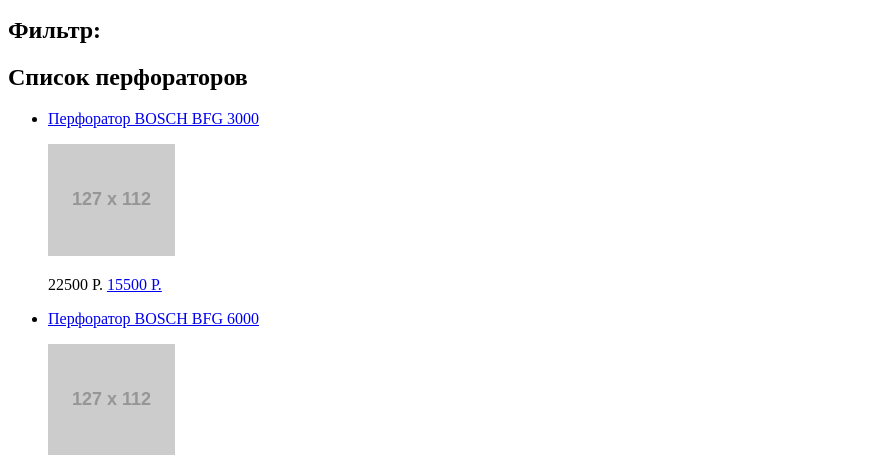
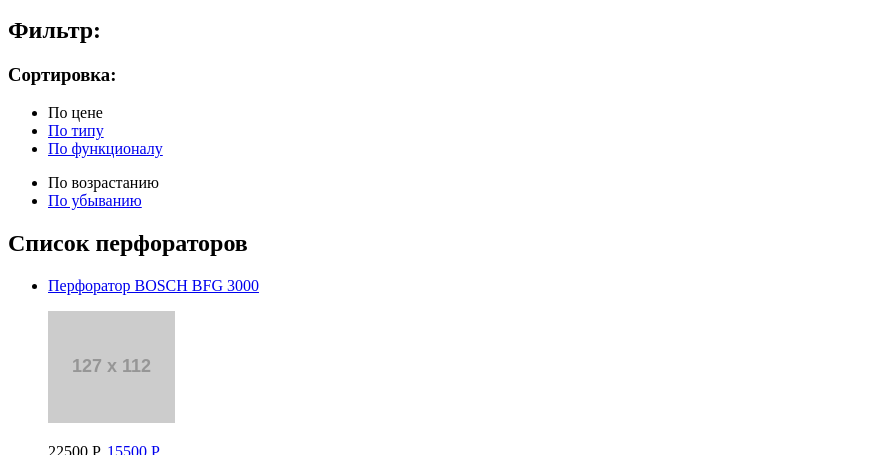
Before and after one commit to zelenskiy2207/854459-technomart, a plain HTML site: page catalog.html in a window 1280 px wide. Shown: the part 645-1100 px from the top of the page, without its empty margins (0-875 px from the left). Drawn offline with Linux system fonts and the light colour scheme; placeholder pictures from the web are drawn by us.

Commit message:
разметка - добавил сортировку

```diff
--- a/catalog.html
+++ b/catalog.html
@@ -70,6 +70,28 @@
     <section class="filters">
       <h2>Фильтр:</h2>
       <!-- Здесь будет форма -->
+    </section>
+    <section class="sort">
+      <h3>Сортировка:</h3>
+      <ul class="sort-list">
+        <li class="sort-list-item sort-list-item-current">
+          <a>По цене</a>
+        </li>
+        <li class="sort-list-item">
+          <a href="#">По типу</a>
+        </li>
+        <li class="sort-list-item">
+          <a href="#">По функционалу</a>
+        </li>
+      </ul>
+      <ul class="sort-order-list">
+        <li class="sort-order-list-item sort-order-list-item-current">
+          <a>По возрастанию</a>
+        </li>
+        <li class="sort-order-list-item">
+          <a href="#">По убыванию</a>
+        </li>
+      </ul>
     </section>
     <section class="catalog">
       <h2 class="visually-hidden">Список перфораторов</h2>
```
